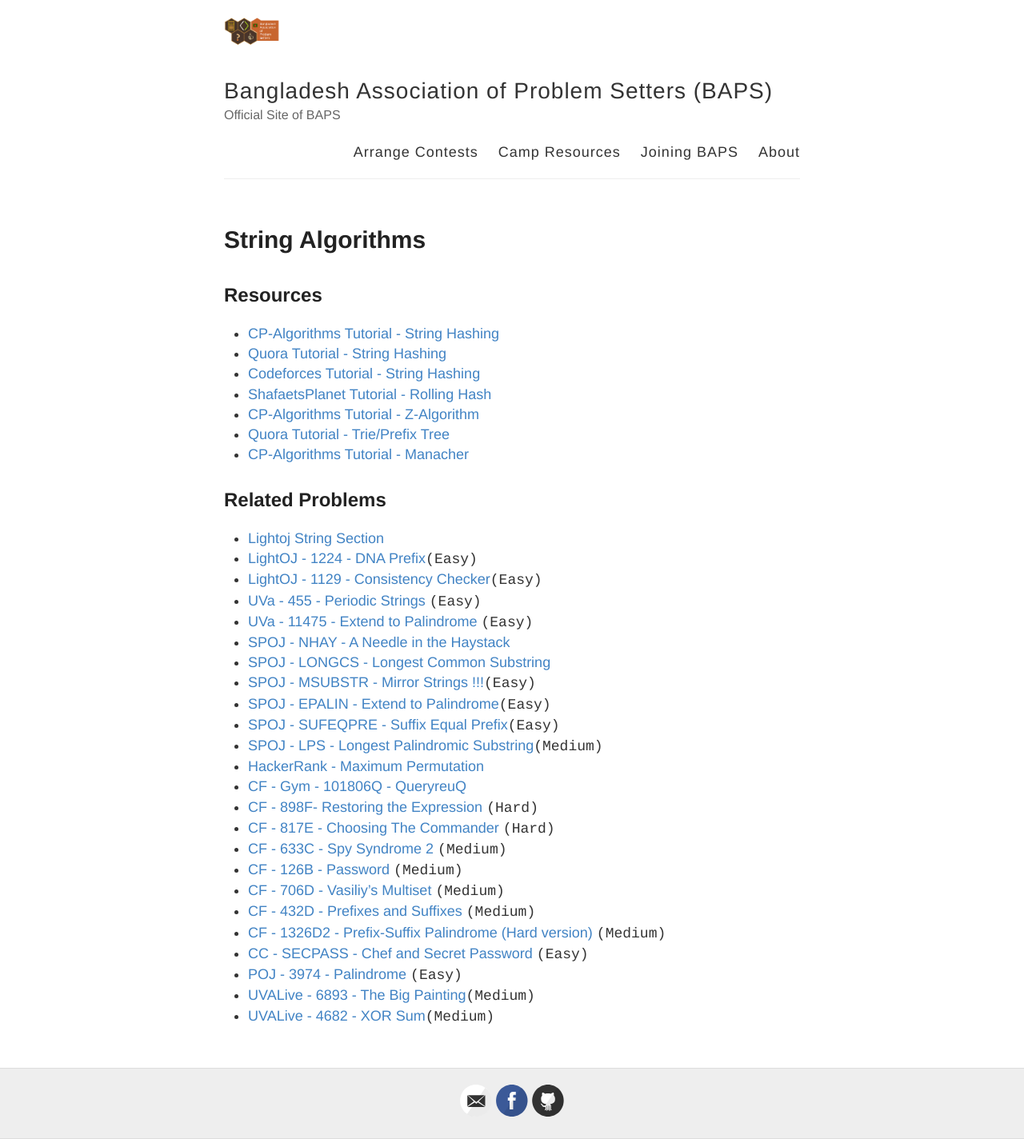
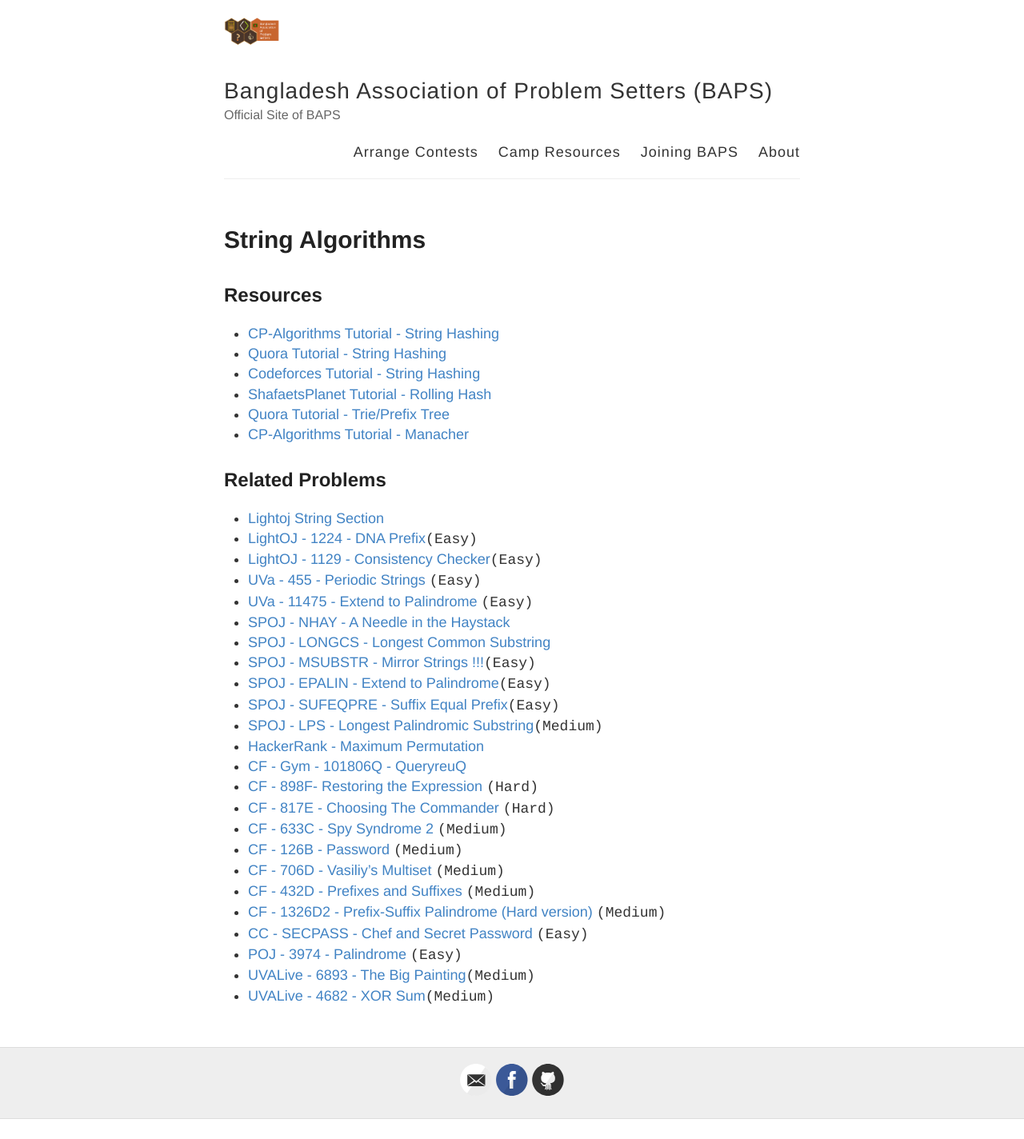
Before and after one commit to baps-bgd/baps-bgd.github.io, a Jekyll site: the page built from _posts/2020-10-7-string-algorithms.md, in a window 1280 px wide. Shown: the whole page at 80% size. Built offline with Jekyll 4.4.1, drawn with Linux system fonts in a browser that asks for light colours; after the commit the page ends 1399 px from its top, so only the background shows below that.

Commit message:
Update 2020-10-7-string-algorithms.md

```diff
--- a/_posts/2020-10-7-string-algorithms.md
+++ b/_posts/2020-10-7-string-algorithms.md
@@ -10,7 +10,6 @@
 - [Quora Tutorial - String Hashing](https://www.quora.com/q/threadsiiithyderabad/String-Hashing-for-competitive-programming){:target="_blank"}
 - [Codeforces Tutorial - String Hashing]( https://codeforces.com/blog/entry/60445){:target="_blank"}
 - [ShafaetsPlanet Tutorial - Rolling Hash](http://www.shafaetsplanet.com/?p=3028){:target="_blank"}
-- [CP-Algorithms Tutorial - Z-Algorithm](https://cp-algorithms.com/string/z-function.html){:target="_blank"}
 - [Quora Tutorial - Trie/Prefix Tree](https://www.quora.com/q/threadsiiithyderabad/Tutorial-on-Trie-and-example-problems){:target="_blank"}
 - [CP-Algorithms Tutorial - Manacher](https://cp-algorithms.com/string/manacher.html){:target="_blank"}
 
```
